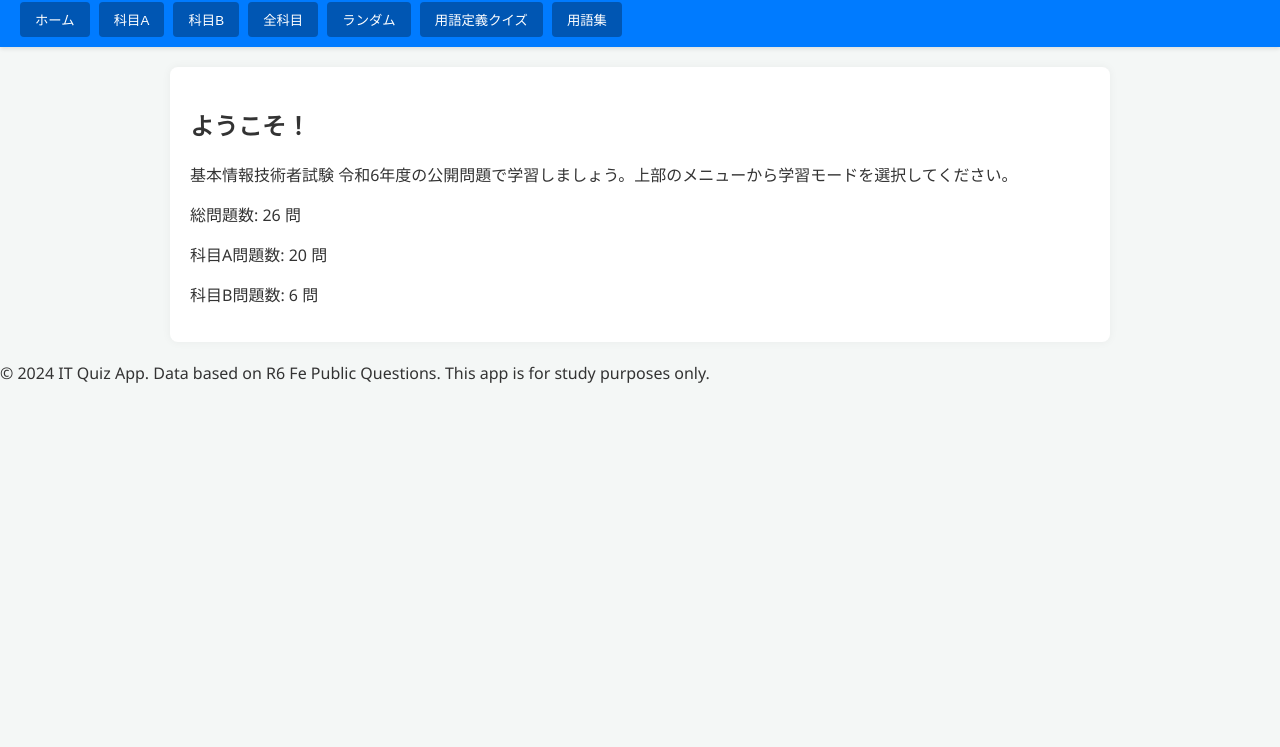
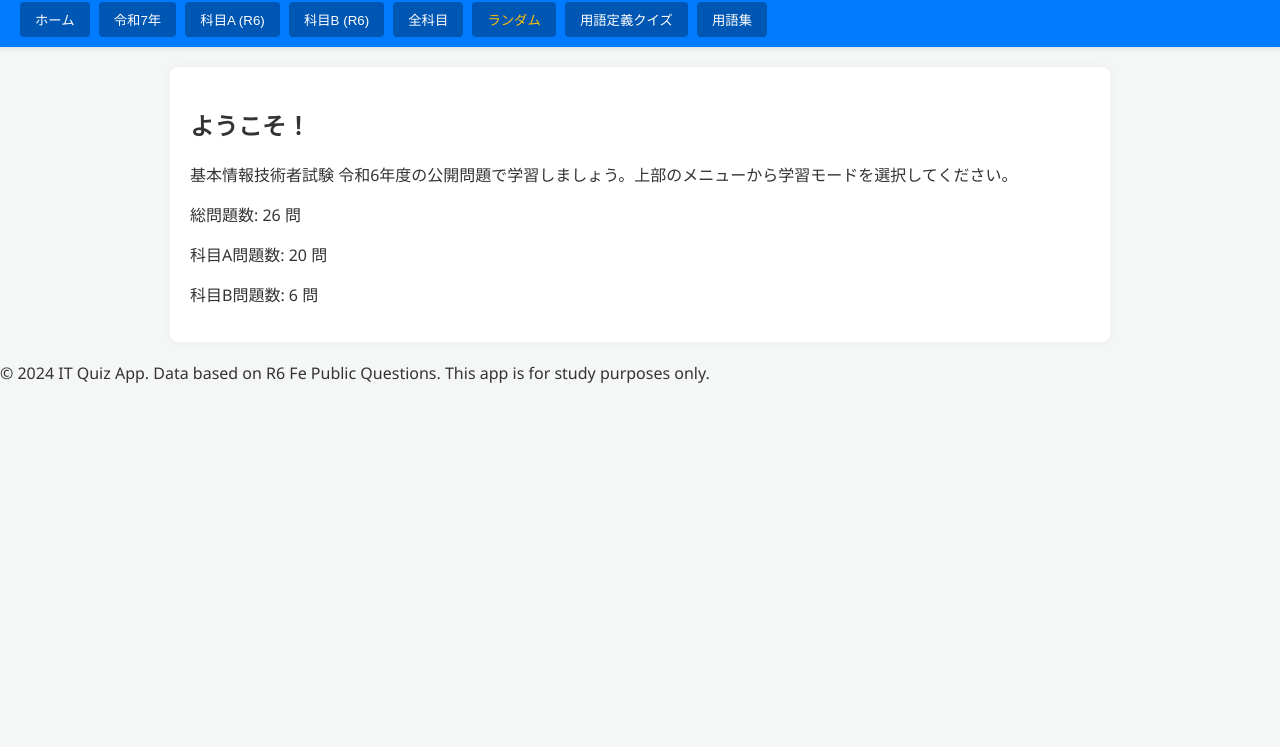
Before and after one commit to bobtomi/itzyouhou, a plain HTML site: page index.html in a window 1280 px wide. Shown: the part 53-800 px from the top of the page. Drawn offline with nearby package versions, Linux system fonts and the light colour scheme.

Commit message:
Update index.html

```diff
--- a/index.html
+++ b/index.html
@@ -12,15 +12,13 @@
     <header>
         <h1>基本情報技術者試験 令和6年度 公開問題</h1>
         <nav>
-            <button onclick="router.showView('home')">ホーム</button>
-            <button onclick="router.showQuizMode('科目A')">科目A</button>
-            <button onclick="router.showQuizMode('科目B')">科目B</button>
-            <button onclick="router.showQuizMode('ALL')">全科目</button>
-            <button onclick="router.showRandomMode()">ランダム</button>
-           <!-- <button onclick="router.showView('textbook')">教科書モード</button>-->
-            <button onclick="router.showView('term_quiz')">用語定義クイズ</button> <!-- 👈 用語定義クイズモードの追加 -->
-            <button onclick="router.showView('glossary')">用語集</button>
-        </nav>
+    <button onclick="router.showView('home')">ホーム</button>
+    <button onclick="router.showQuizMode('R7')">令和7年</button>
+    <button onclick="router.showQuizMode('科目A')">科目A (R6)</button> <button onclick="router.showQuizMode('科目B')">科目B (R6)</button> <button onclick="router.showQuizMode('ALL')">全科目</button>
+    <button onclick="router.showRandomMode()"><span style="color:#ffc107;">ランダム</span></button>
+    <button onclick="router.showView('term_quiz')">用語定義クイズ</button>
+    <button onclick="router.showView('glossary')">用語集</button>
+</nav>
     </header>
 
     <main id="view-container">
```
